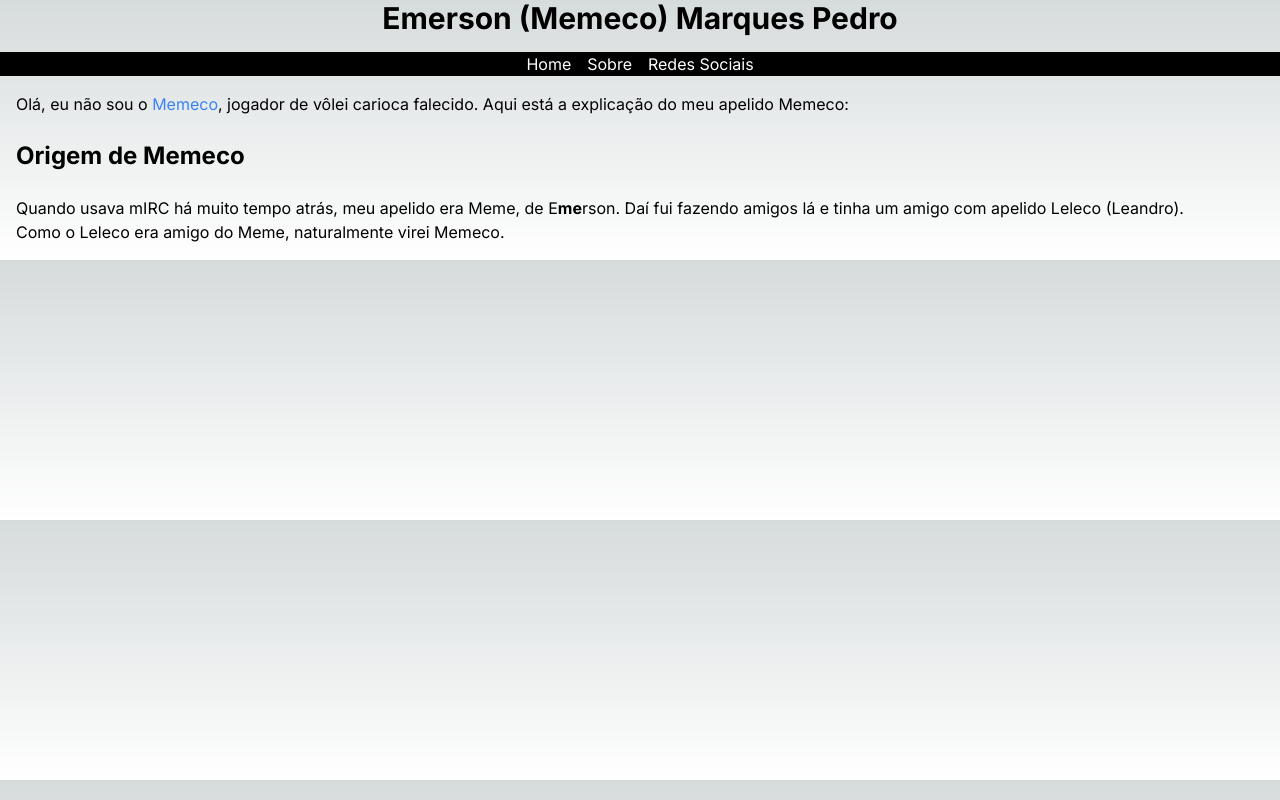
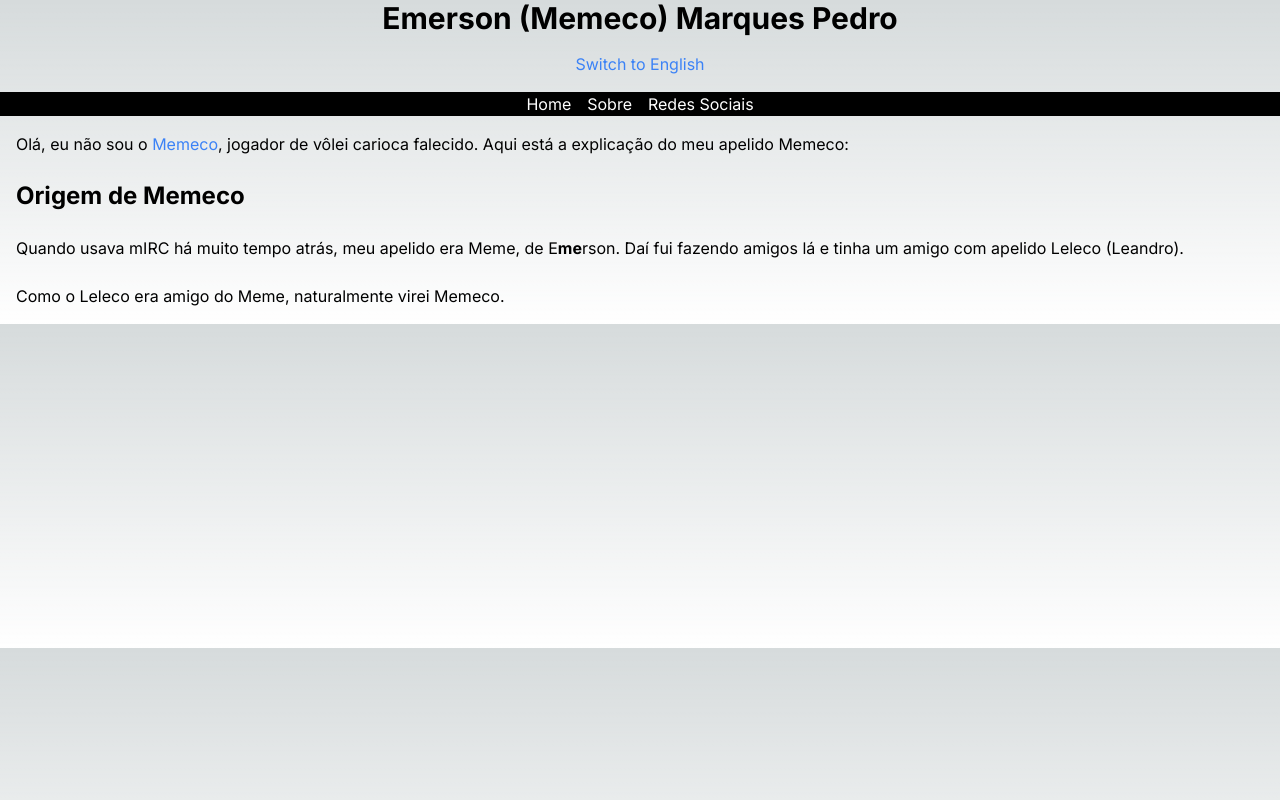
Before and after one commit to memeco/memeco.com.br, a Next.js app: page / in a window 1280 px wide. Built offline with nearby package versions, Linux system fonts and the light colour scheme.

Commit message:
Adicionei tradução

```diff
--- a/app/page.js
+++ b/app/page.js
@@ -6,6 +6,16 @@ export default function Page() {
       <h1 className="text-3xl font-bold text-center mb-4">
         Emerson (Memeco) Marques Pedro
       </h1>
+
+      {/* Adicione o link de tradução aqui */}
+      <div className="text-center mb-4">
+        <Link
+          href="https://translate.google.com/translate?hl=pt-BR&sl=pt&tl=en&u=http://memeco.com.br"
+          className="text-blue-500 hover:text-gray-600"
+        >
+          Switch to English
+        </Link>
+      </div>
 
       <header className="bg-black">
         <nav>
@@ -58,6 +68,7 @@ export default function Page() {
           <strong>me</strong>rson. Daí fui fazendo amigos lá e tinha um amigo
           com apelido Leleco (Leandro).
         </p>
+        <br></br>
         <p>Como o Leleco era amigo do Meme, naturalmente virei Memeco.</p>
       </main>
     </div>
```
